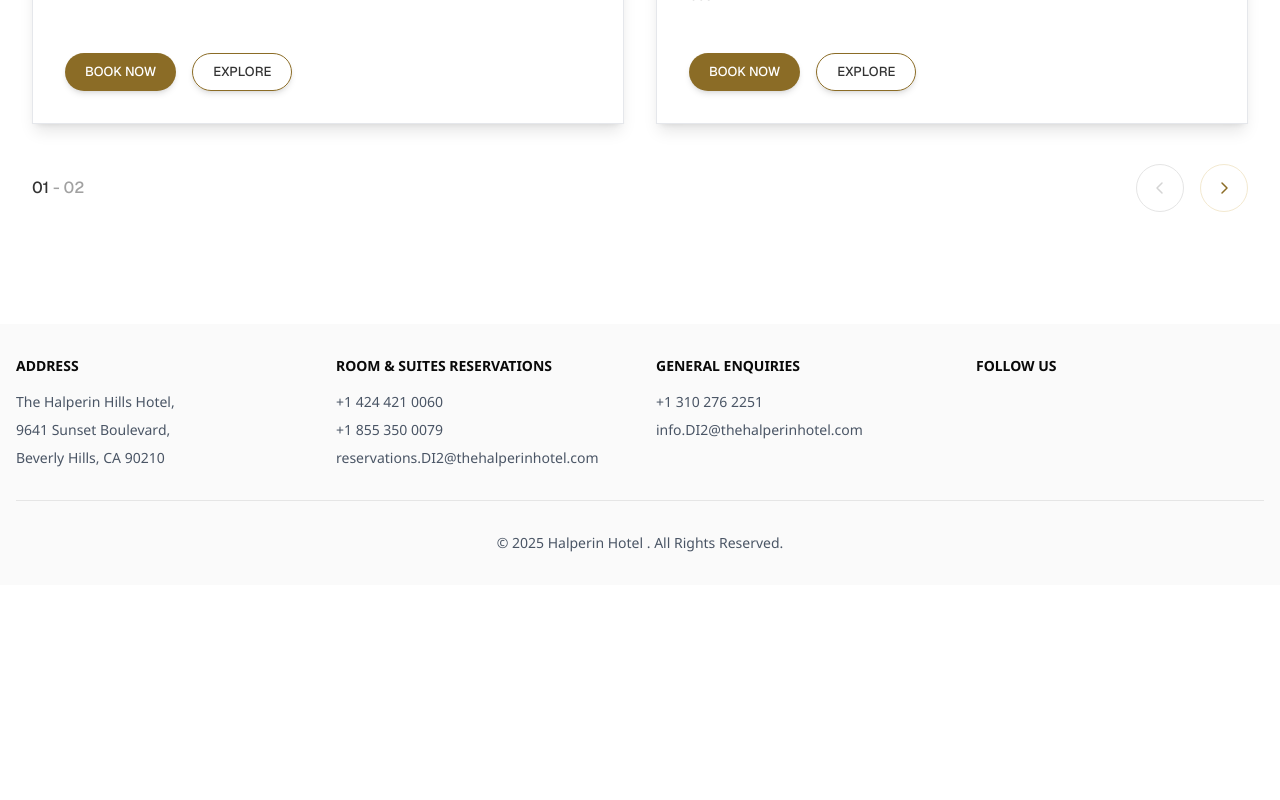
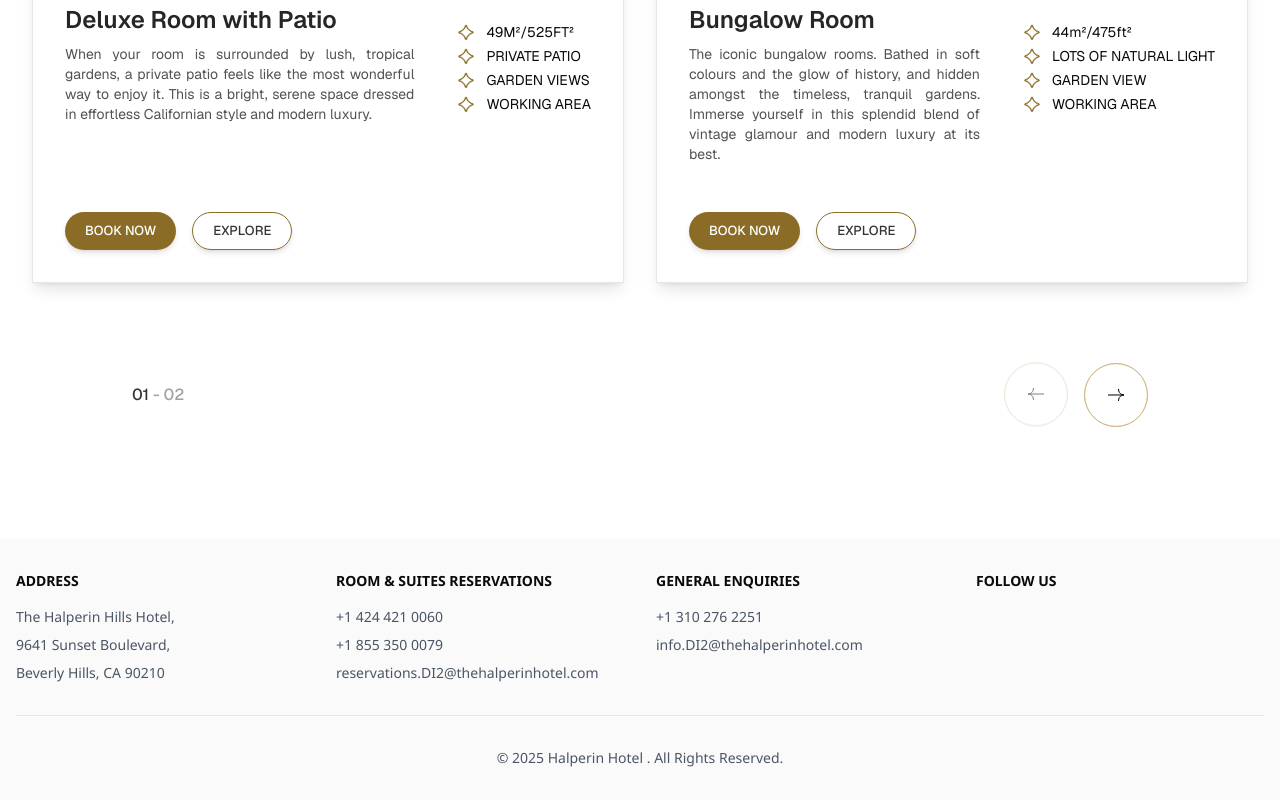
Before and after one commit to edisonmalasan/halperin-hotel, a Next.js app: page /rooms in a window 1280 px wide. Shown: the part 4308-5108 px from the top of the page. Before the commit the page ends 5052 px from the top, so only its background shows below. Built offline with nearby package versions, Linux system fonts and the light colour scheme; no server answers; some icons are missing.

Commit message:
changes in arrow

```diff
--- a/app/(client)/rooms/page.tsx
+++ b/app/(client)/rooms/page.tsx
@@ -142,7 +142,7 @@ export default function RoomsPage() {
           </div>
 
           {/* Pagination Navigation */}
-          <div className="flex items-center justify-between mt-10">
+          <div className="flex items-center justify-between mt-20 px-25">
             {/* Page Counter */}
             <div className="text-[16px] font-medium text-black/80">
               {String(page).padStart(2, "0")}{" "}
@@ -152,45 +152,85 @@ export default function RoomsPage() {
             </div>
             {/* Arrows */}
             <div className="flex gap-4">
+              {/* Previous Button */}
               <button
                 onClick={() => setPage((p) => Math.max(1, p - 1))}
                 disabled={page === 1}
-                className={`w-12 h-12 rounded-full border ${
+                aria-label="Previous page"
+                className={`group w-16 h-16 rounded-full flex items-center justify-center transition-colors duration-200 p-0 ${
                   page === 1
-                    ? "border-neutral-200 text-neutral-300"
-                    : "border-neutral-100 text-neutral-400 hover:border-[#8b6c26] hover:text-[#8b6c26]"
-                } flex items-center justify-center transition-colors duration-200`}
-                aria-label="Previous page"
+                    ? "border border-neutral-200 text-neutral-300 cursor-not-allowed opacity-50 pointer-events-none"
+                    : "border border-[#CFB67D] text-[#8b6c26] hover:bg-[#8b6c26]/10"
+                }`}
               >
-                <svg width="20" height="20" fill="none" viewBox="0 0 20 20">
-                  <path
-                    d="M12 15l-5-5 5-5"
-                    stroke="currentColor"
-                    strokeWidth="1.5"
-                    strokeLinecap="round"
-                    strokeLinejoin="round"
-                  />
-                </svg>
+                <span className="block rotate-180">
+                  <svg
+                    width="64"
+                    height="65"
+                    viewBox="0 0 64 65"
+                    fill="none"
+                    xmlns="http://www.w3.org/2000/svg"
+                    className="arrowHover rtl:rotate-180 text-[#8b6c26]"
+                  >
+                    <rect
+                      x="0.5"
+                      y="1.49805"
+                      width="63"
+                      height="63"
+                      rx="31.5"
+                      stroke="#CFB67D"
+                      strokeOpacity="0.5"
+                      fill="transparent"
+                      className="transition-colors duration-200 group-hover:fill-[#8b6c26]"
+                    ></rect>
+                    <path
+                      className="transition-colors duration-200 group-hover:stroke-white"
+                      d="M34.5 38.998C34.5 32.998 40 32.998 40 32.998M40 32.998C40 32.998 34.5 32.998 34.5 26.998M40 32.998H24"
+                      stroke="black"
+                      strokeLinejoin="bevel"
+                    ></path>
+                  </svg>
+                </span>
               </button>
+              {/* Next Button */}
               <button
                 onClick={() => setPage((p) => Math.min(totalPages, p + 1))}
                 disabled={page === totalPages}
-                className={`w-12 h-12 rounded-full border ${
+                aria-label="Next page"
+                className={`group w-16 h-16 rounded-full flex items-center justify-center transition-colors duration-200 p-0 ${
                   page === totalPages
-                    ? "border-neutral-200 text-neutral-300"
-                    : "border-[#f3e9d0] text-[#8b6c26] hover:bg-[#f7f3ea]"
-                } flex items-center justify-center transition-colors duration-200`}
-                aria-label="Next page"
+                    ? "border border-neutral-200 text-neutral-300 cursor-not-allowed opacity-50 pointer-events-none"
+                    : "border border-[#CFB67D] text-[#8b6c26] hover:bg-[#8b6c26]/10"
+                }`}
               >
-                <svg width="20" height="20" fill="none" viewBox="0 0 20 20">
-                  <path
-                    d="M8 5l5 5-5 5"
-                    stroke="currentColor"
-                    strokeWidth="1.5"
-                    strokeLinecap="round"
-                    strokeLinejoin="round"
-                  />
-                </svg>
+                <span className="block">
+                  <svg
+                    width="64"
+                    height="65"
+                    viewBox="0 0 64 65"
+                    fill="none"
+                    xmlns="http://www.w3.org/2000/svg"
+                    className="arrowHover rtl:rotate-180 text-[#8b6c26]"
+                  >
+                    <rect
+                      x="0.5"
+                      y="1.49805"
+                      width="63"
+                      height="63"
+                      rx="31.5"
+                      stroke="#CFB67D"
+                      strokeOpacity="0.5"
+                      fill="transparent"
+                      className="transition-colors duration-200 group-hover:fill-[#8b6c26]"
+                    ></rect>
+                    <path
+                      className="transition-colors duration-200 group-hover:stroke-white"
+                      d="M34.5 38.998C34.5 32.998 40 32.998 40 32.998M40 32.998C40 32.998 34.5 32.998 34.5 26.998M40 32.998H24"
+                      stroke="black"
+                      strokeLinejoin="bevel"
+                    ></path>
+                  </svg>
+                </span>
               </button>
             </div>
           </div>
```
